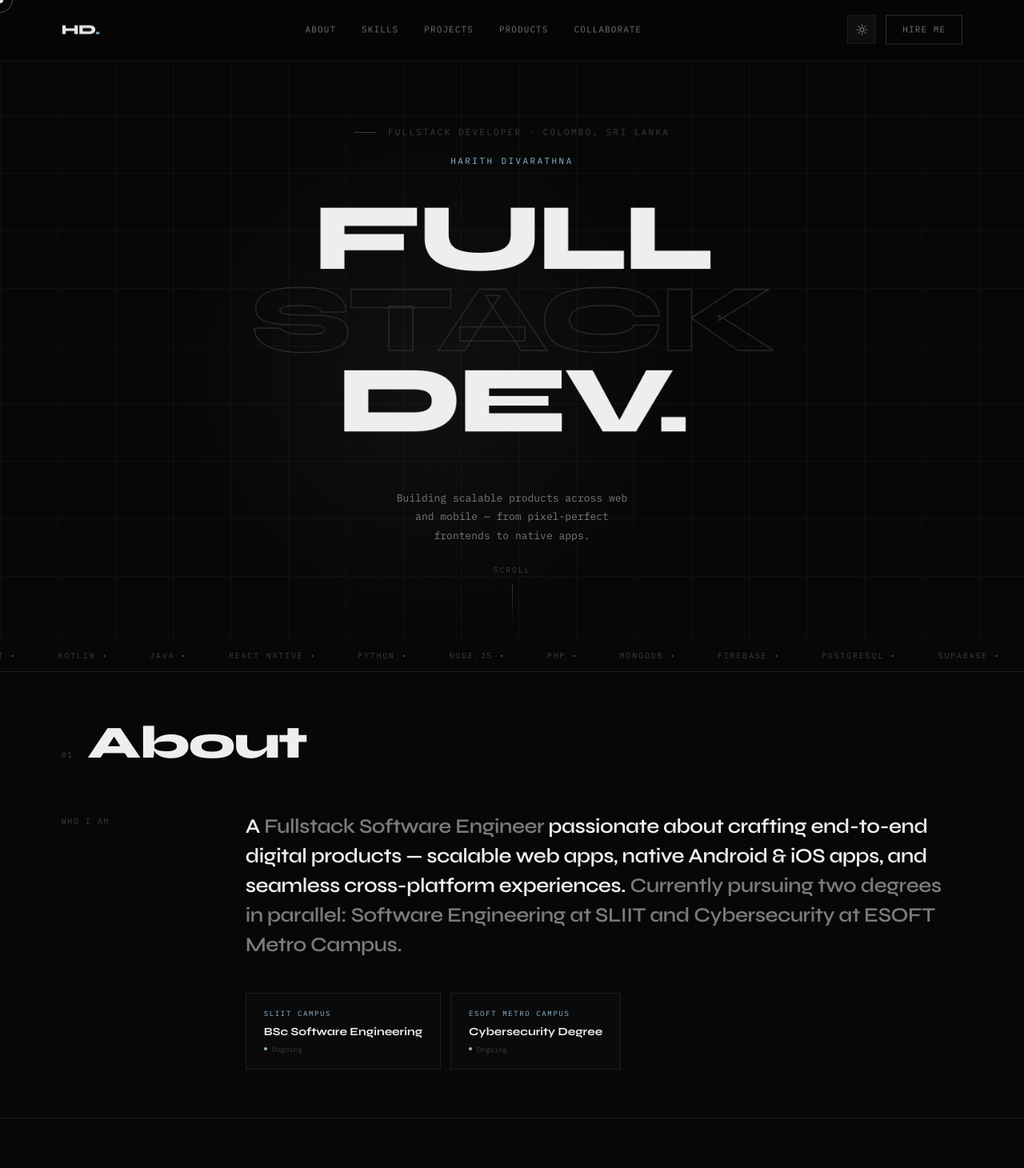
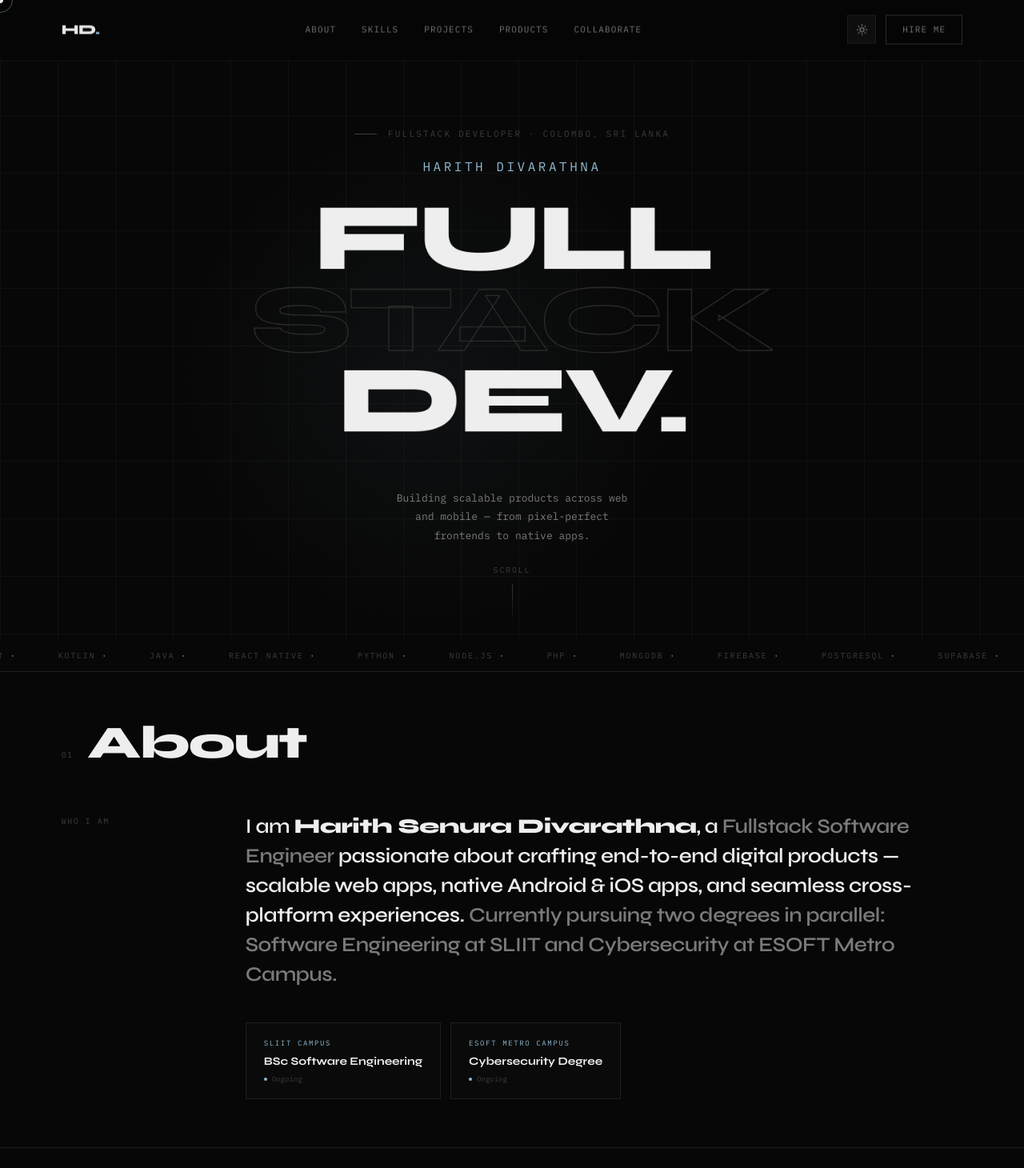
Before and after one commit to harithsenura/P, a Next.js app: page / in a window 1280 px wide. Shown: the top 1460 px of the page at 80% size. Built offline with nearby package versions, Linux system fonts and the light colour scheme.

Commit message:
feat: implement comprehensive SEO optimization and branding updates

```diff
--- a/src/app/layout.tsx
+++ b/src/app/layout.tsx
@@ -1,6 +1,7 @@
 import type { Metadata } from 'next';
 import { Syne, IBM_Plex_Mono } from 'next/font/google';
 import './globals.css';
+import Schema from '@/components/Schema';
 
 const syne = Syne({
   subsets: ['latin'],
@@ -16,8 +17,61 @@ const plexMono = IBM_Plex_Mono({
 });
 
 export const metadata: Metadata = {
-  title: 'Portfolio — Fullstack Developer',
-  description: 'Building scalable products across web and mobile — from pixel-perfect frontends to native apps.',
+  metadataBase: new URL('https://harithdivarathna.com'),
+  title: {
+    default: 'Harith Senura Divarathna | Fullstack Software Engineer',
+    template: '%s | Harith Divarathna',
+  },
+  description: 'Harith Senura Divarathna is a Fullstack Software Engineer specializing in scalable web and mobile products. Expert in Next.js, React Native, Node.js, and Cybersecurity.',
+  keywords: [
+    'Harith Divarathna',
+    'Harith Senura Divarathna',
+    'Harith',
+    'Divarathna',
+    'Senura Divarathna',
+    'Fullstack Developer Sri Lanka',
+    'Software Engineer Sri Lanka',
+    'SLIIT Software Engineering',
+    'ESOFT Cybersecurity',
+    'React Native Developer',
+    'Next.js Expert',
+    'Node.js Developer',
+    'Mobile App Developer Sri Lanka',
+    'Web Developer Colombo',
+    'Portfolio',
+    'Tech Stack GSAP',
+  ],
+  authors: [{ name: 'Harith Senura Divarathna' }],
+  creator: 'Harith Senura Divarathna',
+  openGraph: {
+    type: 'website',
+    locale: 'en_LK',
+    url: 'https://harithdivarathna.com',
+    title: 'Harith Senura Divarathna | Fullstack Software Engineer',
+    description: 'Explore the portfolio of Harith Divarathna, a Fullstack Developer crafting premium digital experiences.',
+    siteName: 'Harith Divarathna Portfolio',
+    images: [
+      {
+        url: '/icon.png',
+        width: 1200,
+        height: 630,
+        alt: 'Harith Divarathna Portfolio',
+      },
+    ],
+  },
+  twitter: {
+    card: 'summary_large_image',
+    title: 'Harith Senura Divarathna | Fullstack Software Engineer',
+    description: 'Fullstack Software Engineer specializing in modern web and mobile applications.',
+    images: ['/icon.png'],
+  },
+  robots: {
+    index: true,
+    follow: true,
+  },
+  alternates: {
+    canonical: 'https://harithdivarathna.com',
+  },
 };
 
 export default function RootLayout({
@@ -27,7 +81,10 @@ export default function RootLayout({
 }>) {
   return (
     <html lang="en" data-theme="dark" className={`${syne.variable} ${plexMono.variable}`}>
-      <body>{children}</body>
+      <body>
+        <Schema />
+        {children}
+      </body>
     </html>
   );
 }
--- /dev/null
+++ b/src/app/robots.ts
@@ -0,0 +1,12 @@
+import { MetadataRoute } from 'next';
+
+export default function robots(): MetadataRoute.Robots {
+  return {
+    rules: {
+      userAgent: '*',
+      allow: '/',
+      disallow: '/private/',
+    },
+    sitemap: 'https://harithdivarathna.com/sitemap.xml',
+  };
+}
--- /dev/null
+++ b/src/app/sitemap.ts
@@ -0,0 +1,19 @@
+import { MetadataRoute } from 'next';
+
+export default function sitemap(): MetadataRoute.Sitemap {
+  return [
+    {
+      url: 'https://harithdivarathna.com',
+      lastModified: new Date(),
+      changeFrequency: 'monthly',
+      priority: 1,
+    },
+    // Add other routes if they exist, e.g. /blogs, /projects
+    {
+      url: 'https://harithdivarathna.com/blogs',
+      lastModified: new Date(),
+      changeFrequency: 'weekly',
+      priority: 0.8,
+    },
+  ];
+}
--- a/src/components/About.tsx
+++ b/src/components/About.tsx
@@ -34,7 +34,7 @@ export default function About() {
       <div className="about-layout">
         <div className="about-side">Who I Am</div>
         <div>
-          <p className="about-bio">A <em>Fullstack Software Engineer</em> passionate about crafting end-to-end digital products — scalable web apps, native Android &amp; iOS apps, and seamless cross-platform experiences. <em>Currently pursuing two degrees in parallel: Software Engineering at SLIIT and Cybersecurity at ESOFT Metro Campus.</em></p>
+          <p className="about-bio">I am <strong>Harith Senura Divarathna</strong>, a <em>Fullstack Software Engineer</em> passionate about crafting end-to-end digital products — scalable web apps, native Android &amp; iOS apps, and seamless cross-platform experiences. <em>Currently pursuing two degrees in parallel: Software Engineering at SLIIT and Cybersecurity at ESOFT Metro Campus.</em></p>
           <div className="edu-row">
             <div className="edu-card"><span className="edu-sch">SLIIT Campus</span><span className="edu-deg">BSc Software Engineering</span><span className="edu-st">Ongoing</span></div>
             <div className="edu-card"><span className="edu-sch">ESOFT Metro Campus</span><span className="edu-deg">Cybersecurity Degree</span><span className="edu-st">Ongoing</span></div>
--- a/src/components/Footer.tsx
+++ b/src/components/Footer.tsx
@@ -1,7 +1,7 @@
 export default function Footer() {
   return (
     <footer>
-      <span>© 2026 Your Name — Fullstack Developer</span>
+      <span>© 2026 Harith Senura Divarathna — Fullstack Developer</span>
       <span>Colombo, Sri Lanka 🇱🇰</span>
     </footer>
   );
--- a/src/components/Hero.tsx
+++ b/src/components/Hero.tsx
@@ -34,12 +34,12 @@ export default function Hero() {
       <div className="hero-content" style={{ display: 'flex', flexDirection: 'column', alignItems: 'center', width: '100%' }}>
         <div className="hero-eyebrow">Fullstack Developer · Colombo, Sri Lanka</div>
         <div style={{ display: 'flex', flexDirection: 'column', alignItems: 'center' }}>
-          <span className="hero-name-small">Harith Divarathna</span>
-          <h1 className="hero-name" style={{ transform: 'scale(0.85)', transformOrigin: 'center' }}>
+          <h1 className="hero-name-small" style={{ fontSize: 'inherit', fontWeight: 'inherit', margin: 0 }}>Harith Divarathna</h1>
+          <div className="hero-name" style={{ transform: 'scale(0.85)', transformOrigin: 'center' }}>
             <span className="hero-line"><span className="inner">FULL</span></span>
             <span className="hero-line ol"><span className="inner">STACK</span></span>
             <span className="hero-line"><span className="inner">DEV.</span></span>
-          </h1>
+          </div>
         </div>
         <div className="hero-meta" style={{ display: 'flex', flexDirection: 'column', alignItems: 'center', marginTop: '0.5rem' }}>
           <div className="hero-desc"><p>Building scalable products across web and mobile — from pixel-perfect frontends to native apps.</p></div>
--- /dev/null
+++ b/src/components/Schema.tsx
@@ -0,0 +1,37 @@
+export default function Schema() {
+  const jsonLd = {
+    '@context': 'https://schema.org',
+    '@type': 'Person',
+    name: 'Harith Senura Divarathna',
+    alternateName: ['Harith Divarathna', 'Harith Senura'],
+    url: 'https://harithdivarathna.com',
+    jobTitle: 'Fullstack Software Engineer',
+    alumniOf: [
+      {
+        '@type': 'CollegeOrUniversity',
+        name: 'Sri Lanka Institute of Information Technology (SLIIT)',
+      },
+      {
+        '@type': 'CollegeOrUniversity',
+        name: 'ESOFT Metro Campus',
+      }
+    ],
+    knowsAbout: ['Software Engineering', 'Fullstack Development', 'React Native', 'Next.js', 'Cybersecurity', 'GSAP Animations'],
+    address: {
+      '@type': 'PostalAddress',
+      addressLocality: 'Colombo',
+      addressCountry: 'Sri Lanka',
+    },
+    sameAs: [
+      'https://github.com/harithsenura', // Assuming from previous logs
+      // Add other social links here if available
+    ],
+  };
+
+  return (
+    <script
+      type="application/ld+json"
+      dangerouslySetInnerHTML={{ __html: JSON.stringify(jsonLd) }}
+    />
+  );
+}
```
Also changed, not shown: public/apple-icon.png (added), public/icon.png (added).
